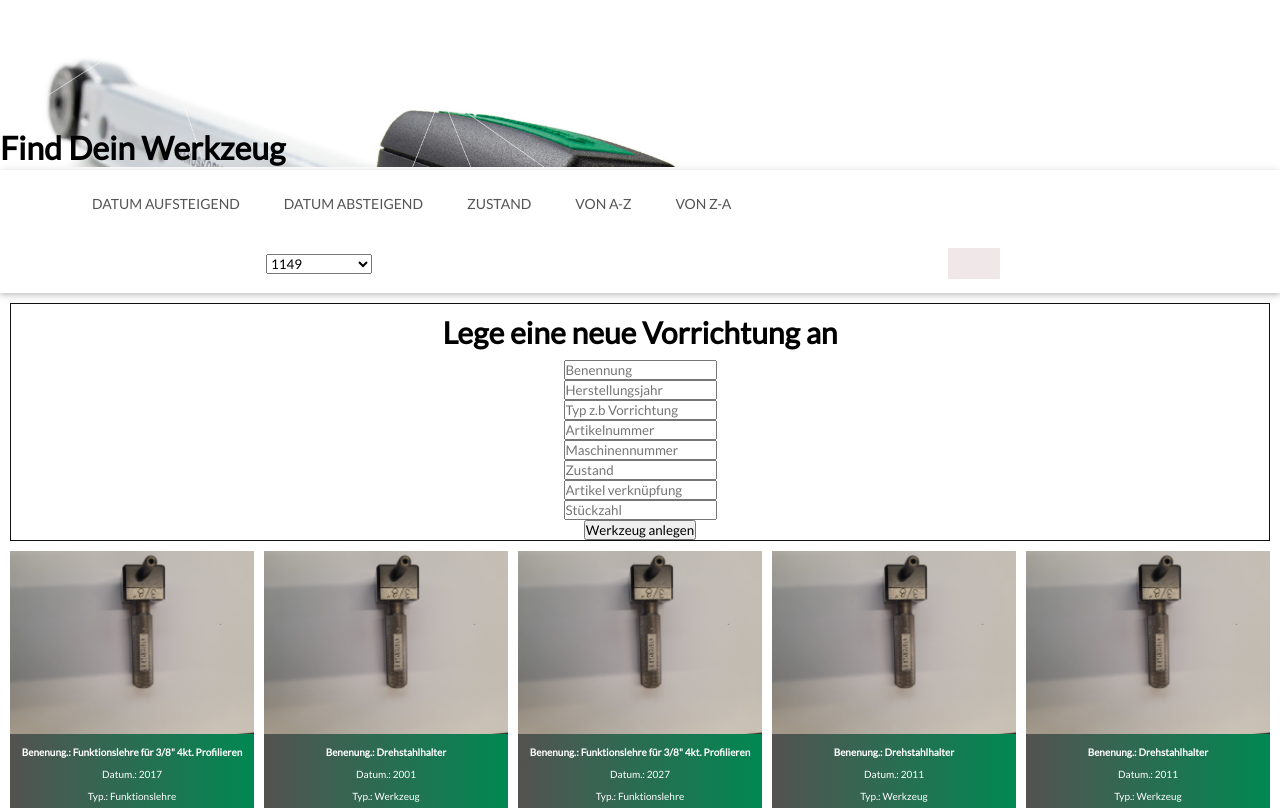
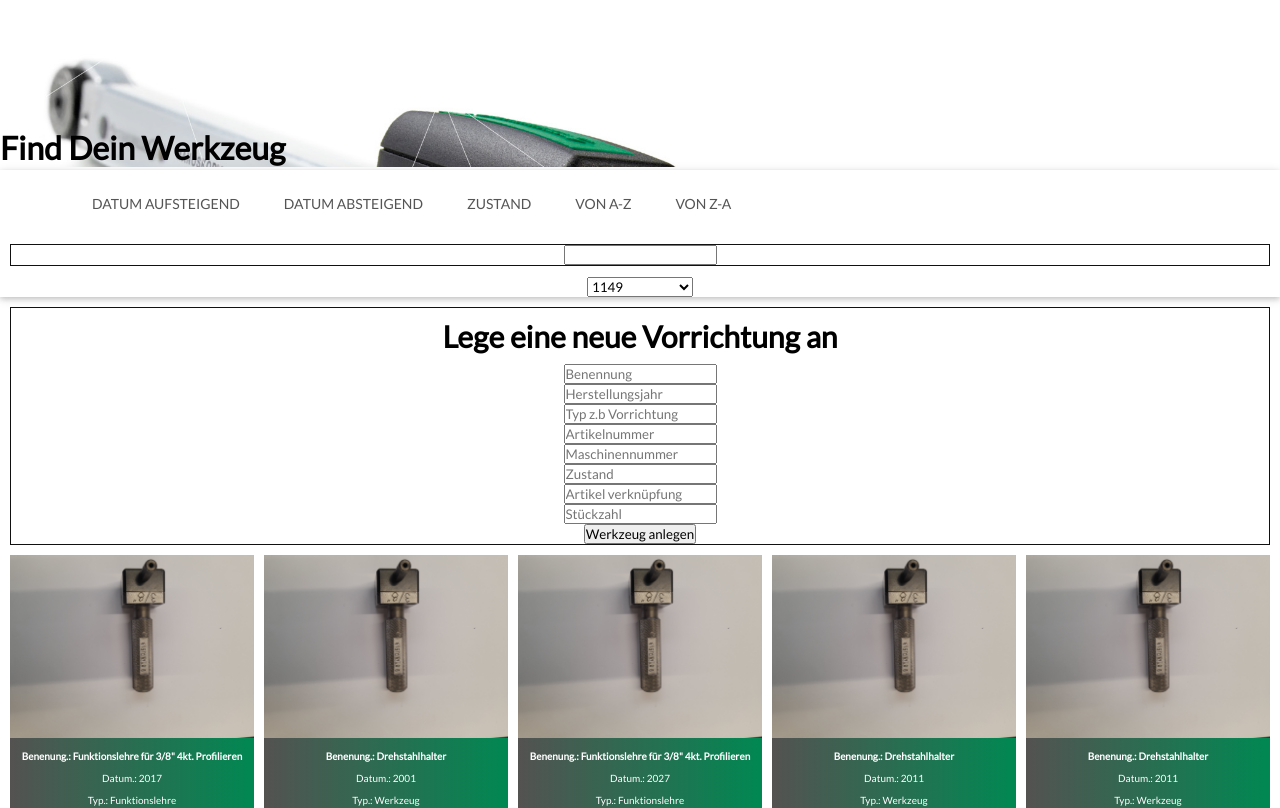
Before and after one commit to Ali-Chaghou/Vorrichtung-v1.2.3-Magazinwerkzeuge, a React (Create React App) app: page / in a window 1280 px wide. Shown: the top 808 px of the page. Built offline with nearby package versions, Linux system fonts and the light colour scheme.

Commit message:
change styling, fixed bug serachbar

```diff
--- a/src/App.js
+++ b/src/App.js
@@ -3,7 +3,7 @@ import MagazinCart from './Components/MagazinCart';
 import Data from "./Data.js";
 import './App.css';
 import HomeHeader from './Components/HomeHeader';
-import Searchbar from './Components/Searchbar';
+// import Searchbar from './Components/Searchbar';
 
 
 class App extends React.Component {
@@ -131,7 +131,7 @@ class App extends React.Component {
 
 
     <div className="navbar-component">
-                    <div className="navbar area">
+             <div className="navbar area">
                       <nav role="navigation" id="navigation" className="list">
                          <a href="#" onClick={this.Ascending} className="item -link">Datum aufsteigend</a>
                          <a href="#" onClick={this.Descending}  className="item -link">Datum absteigend</a>
@@ -144,10 +144,12 @@ class App extends React.Component {
                   <button data-collapse data-target="#navigation" className="toggle">
                   <span className="icon"></span>
                 </button>
-      </div>
-
-        <div className='SearchFilter'>
-                 <Searchbar onChange={this.Searchbar} />
+             </div>
+             <form className='form-searchbar'>
+                        <input type='text' id='input-search' className='input-search' onChange={this.Searchbar}></input>
+                    </form>
+                {/* <Searchbar onChange={this.Searchbar} /> */}
+                 <div className='SearchFilter'>
                  <div>
                     <select id="genreSelect" onChange={this.filterGenre} defaultValue="Genre">
                         <option disabled>Maschinen-Nr</option>
--- a/src/Components/Searchbar.css
+++ b/src/Components/Searchbar.css
@@ -2,19 +2,20 @@
 .form-searchbar {
     width: 60px;
     height: 39px;
-    border: 4px solid white;
+    border: 1px solid #333;
     display: flex;
     align-items: center ;
     justify-content: flex-start;
-    background-color: rgb(240, 232, 232);
+    background-color: #fff;
 }
-
+/*
 .form-searchbar:hover {
     width: 300px;
     transition: all 2s ease;
-} /*weiteren state hinzufügen, auch wenn Text eingegeben wurde, Weite beibehalten*/
+}  */
+/*weiteren state hinzufügen, auch wenn Text eingegeben wurde, Weite beibehalten*/
 
-.form-searchbar img {
+/* .form-searchbar img {
     width: 19px;
     height: 19px;
     padding-left: 5px;
@@ -33,13 +34,13 @@
 
 .input-search:focus-visible {
     outline-style: none;
-}
+} */
 
 
 
 
 /*media query*/
-@media screen and (max-width: 768px) {
+/* @media screen and (max-width: 768px) {
     .form-searchbar:hover {
       width: 200px;
     }
@@ -49,4 +50,4 @@
     .form-searchbar:hover {
       width: 80px;
     }
-  }
+  } */
```
